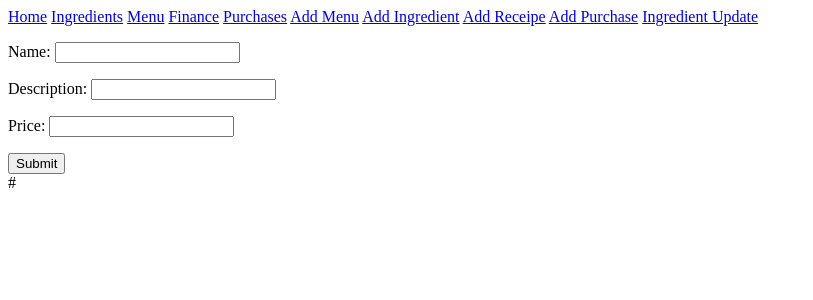
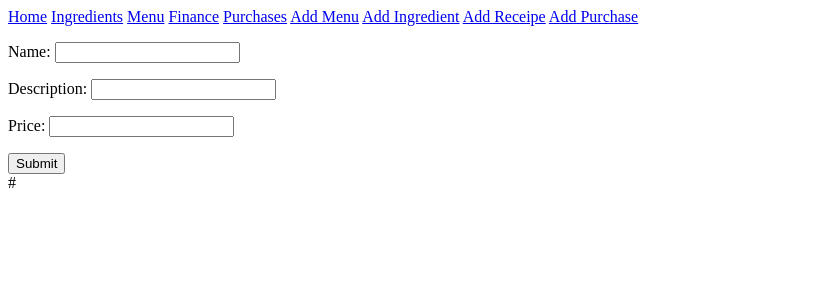
Before and after one commit to strikeouts27/djangodelights, a Django app: page /menu/add/ in a window 1280 px wide. Shown: the top 300 px of the page, without its empty margins (0-813 px from the left). Run offline with Django 4.2, Linux system fonts and the light colour scheme.

Commit message:
worked with Broadus on reverse matching errors.

```diff
--- a/djangodelights/settings.py
+++ b/djangodelights/settings.py
@@ -27,7 +27,6 @@
 DEBUG = True
 
 ALLOWED_HOSTS = []
-
 
 # Application definition
 
--- a/djangodelights/urls.py
+++ b/djangodelights/urls.py
@@ -17,10 +17,10 @@
     path('purchases/', views.PurchaseView.as_view(), name='purchases'),
     path('menu/add/',views.MenuAdditionView.as_view(success_url = "/menu/"), name="menuadd"),
     path('ingredients/add/', views.IngredientAdditionView.as_view(success_url = "/ingredients/"), name='ingredientadd'), # if class based view it requires an as_view
-    path('ingredient/update/<pk>', views.UpdateIngredientView.as_view(success_url = "/ingredients/"), name='ingredientupdate'),
+    path('ingredient/update/<int:pk>', views.UpdateIngredientView.as_view(success_url = "/ingredients/"), name='ingredientupdate'),
     path('recipe/add/', views.RecipeRequirementAdditionView.as_view(success_url = "/menu/"), name='recipeadd'),
     path('purchases/add/', views.PurchaseAdditionView.as_view(success_url = "/purchases/"), name = 'purchaseadd'),
-    path('update/inventory/<int:pk>/', views.IngredientsListUpdateView.as_view(), name='updateinventory'), # update view so the view had to be edited.
+    path('update/inventory/<int:pk>/', views.IngredientsListUpdateView.as_view(), name='updateinventory'), # update view so the view had to be edited.}
     # cannot have conflicting path names or matching names
     # finance is not a classed based view therefore i do not need an as_view
     # error message views.finance() type error means I a. calling the fucntion wrong or I am not supposed to be calling it.
--- a/inventory/templates/inventory/base.html
+++ b/inventory/templates/inventory/base.html
@@ -1,26 +1,28 @@
 <!DOCTYPE html>
 <html lang="en">
   <head>
-  <meta charset="UTF-8">
-  <meta http-equiv="X-UA-Compatible" content="IE=edge">
-  <meta name="viewport" content="width=device-width, initial-scale=1.0">
+    <meta charset="UTF-8" />
+    <meta http-equiv="X-UA-Compatible" content="IE=edge" />
+    <meta name="viewport" content="width=device-width, initial-scale=1.0" />
     <title>Document</title>
   </head>
   <body>
-  <div class="topnav"> <!-- the green text is talking about paths the white is what is on the page-->
+    <div class="topnav">
+      <!-- the green text is talking about paths the white is what is on the page-->
       <a href="{% url 'home' %}">Home</a>
-    <a href="{% url 'ingredients' %}">Ingredients</a> <!-- name= connection-->
+      <a href="{% url 'ingredients' %}">Ingredients</a>
+      <!-- name= connection-->
       <a href="{% url 'menu' %}">Menu</a>
       <a href="{% url 'finance' %}">Finance</a>
       <a href="{% url 'purchases' %}">Purchases</a>
-    <a href="{% url 'menuadd' %}">Add Menu</a> <!--utilize name in urls.py -->
+      <a href="{% url 'menuadd' %}">Add Menu</a>
+      <!--utilize name in urls.py -->
       <a href="{% url 'ingredientadd' %}">Add Ingredient</a>
       <a href="{% url 'recipeadd' %}">Add Receipe</a>
       <a href="{% url 'purchaseadd' %}">Add Purchase</a>
-    <a href="{% url 'ingredientupdate'%}">Ingredient Update</a>
+      {# <a href="{% url 'ingredientupdate' object.pk %}">Ingredient Update</a> #}
     </div>
 
-  {% block content %}
-  {% endblock %}
+    {% block content %} {% endblock %}
   </body>
 </html>
--- a/inventory/templates/inventory/form_template.html
+++ b/inventory/templates/inventory/form_template.html
@@ -5,5 +5,5 @@
   {{ form.as_p }}
   <input type="submit" value="Submit"/>
 </form>
-{% url 'ingredientupdate' ingredient.pk %}
+{% url 'ingredientupdate' object.pk %}
 {% endblock %}
```
Also changed, not shown: inventory/models.py (+38 -30 lines), inventory/templates/inventory/ingredients.html (+21 -1 lines), inventory/views.py (+5 -5 lines), requirements.txt (added), 1 other file. Lines whose indentation alone changed are shown as unchanged.
